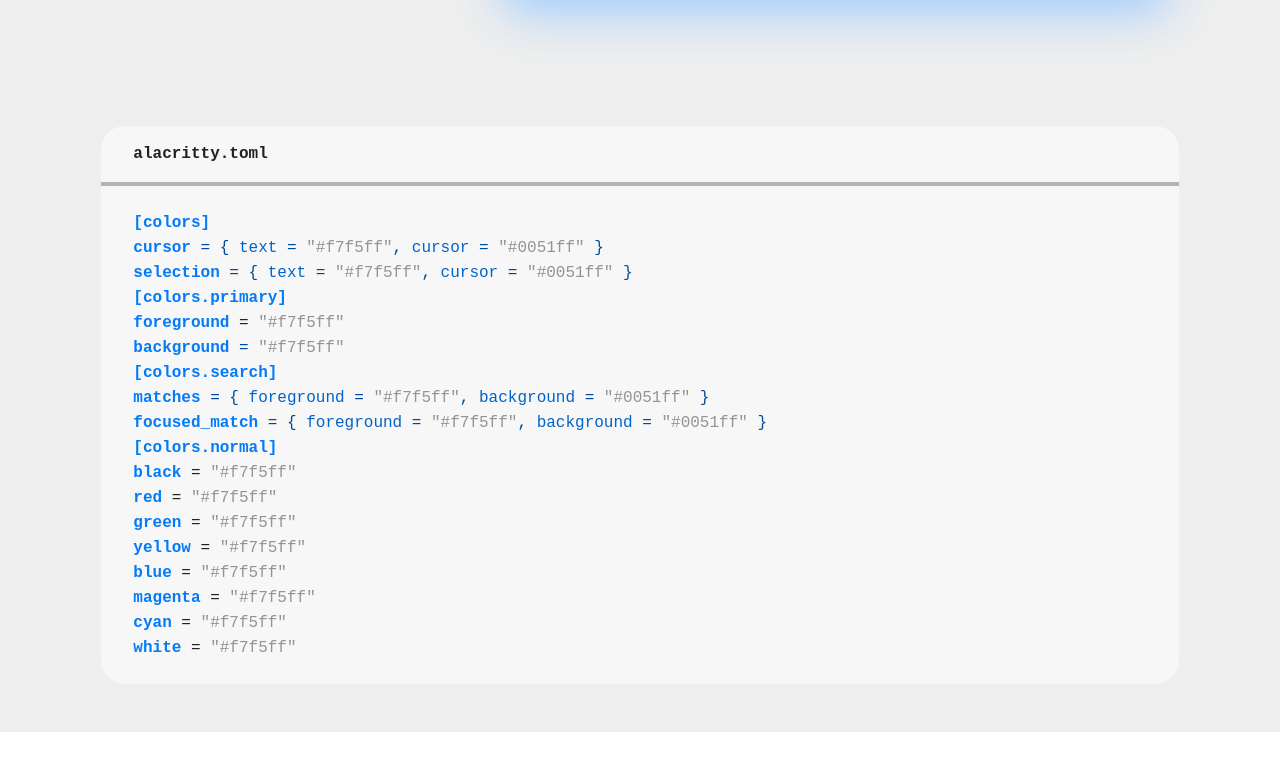
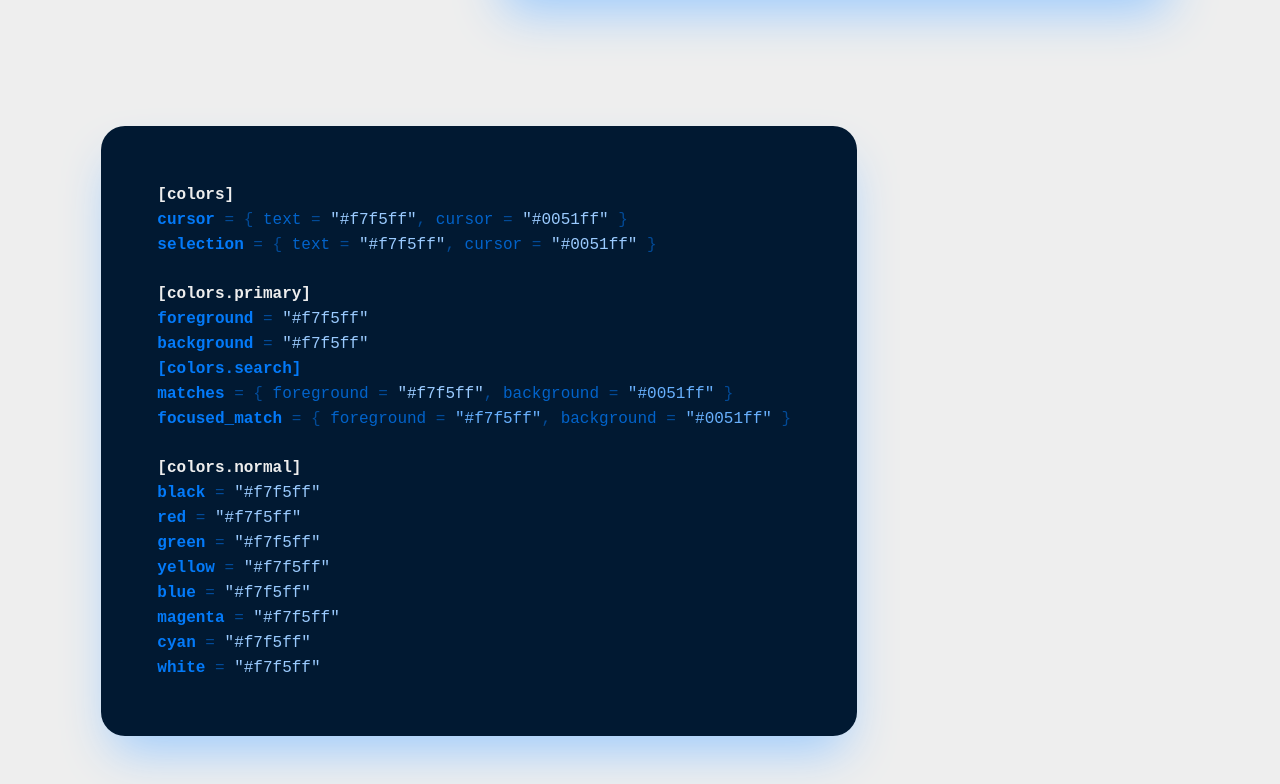
Before and after one commit to HarmonySpace/TerCo, a Nuxt app: page / in a window 1280 px wide. Shown: the part 754-1538 px from the top of the page. Before the commit the page ends 1486 px from the top, so only its background shows below. Built offline with nearby package versions, Linux system fonts and the light colour scheme; a web font is replaced by a local one.

Commit message:
update codeBlock component - update index - update simpleCodeBlock styles - update simpleThemes styles

```diff
--- a/components/Alacritty/SimpleTheme.vue
+++ b/components/Alacritty/SimpleTheme.vue
@@ -1,33 +1,26 @@
 <template>
 <pre>
 <code>
-<span class="text-blue-500 font-bold">[colors]</span>
-<span class="text-blue-500 font-bold">cursor</span><span class="text-blue-700"> = { </span><span class="text-blue-600">text</span><span class="text-blue-700"> = </span><span class="text-gray-500">"#f7f5ff"</span><span class="text-blue-700">, </span><span class="text-blue-600">cursor</span><span class="text-blue-700"> = </span><span class="text-gray-500">"#0051ff"</span><span class="text-blue-700"> } </span>
-<span class="text-blue-500 font-bold">selection</span><span class="text-blue-700"> = { </span><span class="text-blue-600">text</span><span class="text-blue-700"> = </span><span class="text-gray-500">"#f7f5ff"</span><span class="text-blue-700">, </span><span class="text-blue-600">cursor</span><span class="text-blue-700"> = </span><span class="text-gray-500">"#0051ff"</span><span class="text-blue-700"> } </span>
-<span class="text-blue-500 font-bold">[colors.primary]</span>
-<span class="text-blue-500 font-bold">foreground</span><span class="t
-ext-blue-700"> = </span><span class="text-gray-500">"#f7f5ff"</span>
-<span class="text-blue-500 font-bold">background</span><span class="text-blue-700"> = </span><span class="text-gray-500">"#f7f5ff"</span>
+<span class="text-gray-200 font-bold">[colors]</span>
+<span class="text-blue-500 font-bold">cursor</span><span class="text-blue-700"> = { </span><span class="text-blue-600">text</span><span class="text-blue-700"> = </span><span class="text-blue-200">"#f7f5ff"</span><span class="text-blue-700">, </span><span class="text-blue-600">cursor</span><span class="text-blue-700"> = </span><span class="text-blue-200">"#0051ff"</span><span class="text-blue-700"> } </span>
+<span class="text-blue-500 font-bold">selection</span><span class="text-blue-700"> = { </span><span class="text-blue-600">text</span><span class="text-blue-700"> = </span><span class="text-blue-200">"#f7f5ff"</span><span class="text-blue-700">, </span><span class="text-blue-600">cursor</span><span class="text-blue-700"> = </span><span class="text-blue-200">"#0051ff"</span><span class="text-blue-700"> } </span>
+
+<span class="text-gray-200 font-bold">[colors.primary]</span>
+<span class="text-blue-500 font-bold">foreground</span><span class="text-blue-700"> = </span><span class="text-blue-200">"#f7f5ff"</span>
+<span class="text-blue-500 font-bold">background</span><span class="text-blue-700"> = </span><span class="text-blue-200">"#f7f5ff"</span>
 <span class="text-blue-500 font-bold">[colors.search]</span>
-<span class="text-blue-500 font-bold">matches</span><span class="text-blue-700"> = { </span><span class="text-blue-600">foreground</span><span class="text-blue-700"> = </span><span class="text-gray-500">"#f7f5ff"</span><span class="text-blue-700">, </span><span class="text-blue-600">background</span><span class="text-blue-700"> = </span><span class="text-gray-500">"#0051ff"</span><span class="text-blue-700"> } </span>
-<span class="text-blue-500 font-bold">focused_match</span><span class="text-blue-700"> = { </span><span class="text-blue-600">foreground</span><span class="text-blue-700"> = </span><span class="text-gray-500">"#f7f5ff"</span><span class="text-blue-700">, </span><span class="text-blue-600">background</span><span class="text-blue-700"> = </span><span class="text-gray-500">"#0051ff"</span><span class="text-blue-700"> } </span>
-<span class="text-blue-500 font-bold">[colors.normal]</span>
-<span class="text-blue-500 font-bold">black</span><span class="t
-ext-blue-700"> = </span><span class="text-gray-500">"#f7f5ff"</span>
-<span class="text-blue-500 font-bold">red</span><span class="t
-ext-blue-700"> = </span><span class="text-gray-500">"#f7f5ff"</span>
-<span class="text-blue-500 font-bold">green</span><span class="t
-ext-blue-700"> = </span><span class="text-gray-500">"#f7f5ff"</span>
-<span class="text-blue-500 font-bold">yellow</span><span class="t
-ext-blue-700"> = </span><span class="text-gray-500">"#f7f5ff"</span>
-<span class="text-blue-500 font-bold">blue</span><span class="t
-ext-blue-700"> = </span><span class="text-gray-500">"#f7f5ff"</span>
-<span class="text-blue-500 font-bold">magenta</span><span class="t
-ext-blue-700"> = </span><span class="text-gray-500">"#f7f5ff"</span>
-<span class="text-blue-500 font-bold">cyan</span><span class="t
-ext-blue-700"> = </span><span class="text-gray-500">"#f7f5ff"</span>
-<span class="text-blue-500 font-bold">white</span><span class="t
-ext-blue-700"> = </span><span class="text-gray-500">"#f7f5ff"</span>
+<span class="text-blue-500 font-bold">matches</span><span class="text-blue-700"> = { </span><span class="text-blue-600">foreground</span><span class="text-blue-700"> = </span><span class="text-blue-200">"#f7f5ff"</span><span class="text-blue-700">, </span><span class="text-blue-600">background</span><span class="text-blue-700"> = </span><span class="text-blue-300">"#0051ff"</span><span class="text-blue-700"> } </span>
+<span class="text-blue-500 font-bold">focused_match</span><span class="text-blue-700"> = { </span><span class="text-blue-600">foreground</span><span class="text-blue-700"> = </span><span class="text-blue-300">"#f7f5ff"</span><span class="text-blue-700">, </span><span class="text-blue-600">background</span><span class="text-blue-700"> = </span><span class="text-blue-300">"#0051ff"</span><span class="text-blue-700"> } </span>
+
+<span class="text-gray-200 font-bold">[colors.normal]</span>
+<span class="text-blue-500 font-bold">black</span><span class="text-blue-700"> = </span><span class="text-blue-200">"#f7f5ff"</span>
+<span class="text-blue-500 font-bold">red</span><span class="text-blue-700"> = </span><span class="text-blue-200">"#f7f5ff"</span>
+<span class="text-blue-500 font-bold">green</span><span class="text-blue-700"> = </span><span class="text-blue-200">"#f7f5ff"</span>
+<span class="text-blue-500 font-bold">yellow</span><span class="text-blue-700"> = </span><span class="text-blue-200">"#f7f5ff"</span>
+<span class="text-blue-500 font-bold">blue</span><span class="text-blue-700"> = </span><span class="text-blue-200">"#f7f5ff"</span>
+<span class="text-blue-500 font-bold">magenta</span><span class="text-blue-700"> = </span><span class="text-blue-200">"#f7f5ff"</span>
+<span class="text-blue-500 font-bold">cyan</span><span class="text-blue-700"> = </span><span class="text-blue-200">"#f7f5ff"</span>
+<span class="text-blue-500 font-bold">white</span><span class="text-blue-700"> = </span><span class="text-blue-200">"#f7f5ff"</span>
 </code>
 </pre>
 </template>
--- a/components/Code/SimpleCodeBlock.vue
+++ b/components/Code/SimpleCodeBlock.vue
@@ -3,12 +3,8 @@
 </script>
 
 <template>
-	<section class="bg-gray-100 w-full overflow-hidden rounded-3xl">
-		<div class="p-4 px-8">
-			<p class="text-1xl font-bold">{{ props.file_name }}</p>
-		</div>
-		<hr class="border-gray-400 border-2">
-		<div class="px-8">
+	<section class="bg-blue-900 overflow-hidden rounded-3xl flex justify-center items-center shadow-2xl shadow-blue-200">
+		<div class="p-8 px-14">
 			<slot></slot>
 		</div>
 </section>
--- a/pages/index.vue
+++ b/pages/index.vue
@@ -50,8 +50,8 @@
         </div>
       </div>
     </section>
-    <section class="flex w-full justify-center items-center flex-wrap pt-8">
-      <CodeSimpleCodeBlock file_name="alacritty.toml">
+    <section class="flex w-full justify-start items-center flex-wrap mt-8">
+      <CodeSimpleCodeBlock>
         <AlacrittySimpleTheme />
       </CodeSimpleCodeBlock>
     </section>
```
